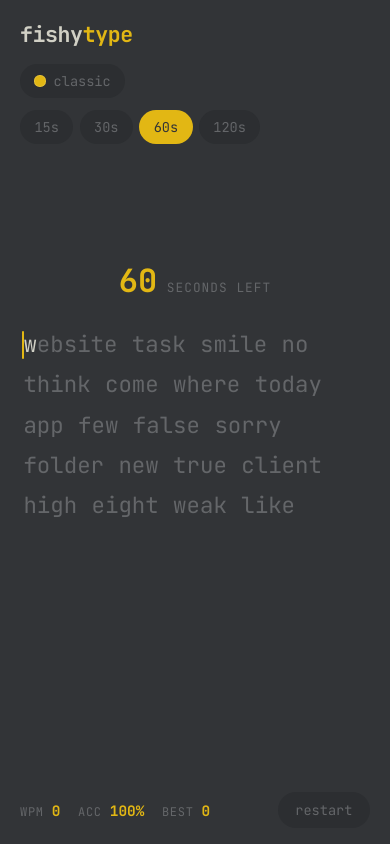
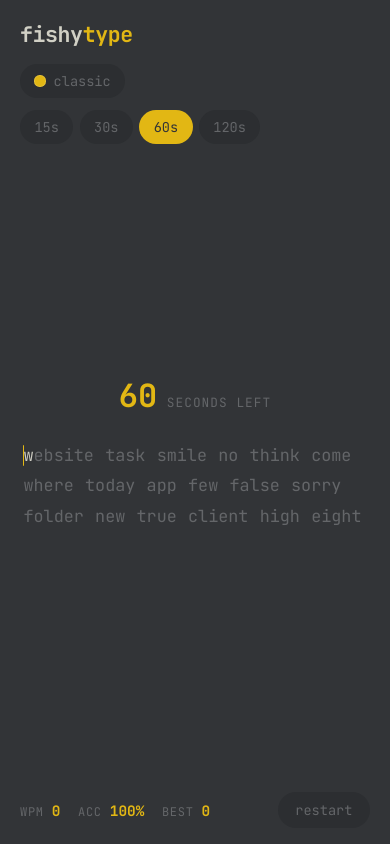
Before and after one commit to dutaalamin/fishytype, a React (Create React App) app: page / in a window 390 px wide. Built offline with nearby package versions, Linux system fonts and the light colour scheme.

Commit message:
fix: consistent 3-line word window with per-line scroll (monkeytype-style)

```diff
--- a/src/App.css
+++ b/src/App.css
@@ -205,9 +205,9 @@
   display: flex;
   flex-direction: column;
   align-items: center;
-  justify-content: flex-start;
+  justify-content: center;
   gap: 2.75rem;
-  padding: 12vh clamp(1.25rem, 6vw, 6rem) 3rem;
+  padding: 0 clamp(1.25rem, 6vw, 6rem) 3rem;
   cursor: text;
 }
 
@@ -235,6 +235,8 @@
 .words {
   width: 100%;
   max-width: 1100px;
+  height: calc(3 * 1.4em + 2 * 0.55rem);
+  overflow: hidden;
   font-size: clamp(1.4rem, 2.4vw, 2.1rem);
   line-height: 1.4;
 }
@@ -244,6 +246,7 @@
   flex-wrap: wrap;
   align-content: flex-start;
   gap: 0.55rem 0.9rem;
+  transition: transform 0.22s var(--ease);
 }
 
 .word {
@@ -539,11 +542,12 @@
   }
 
   .words {
-    gap: 0.9rem;
+    font-size: 1.05rem;
+    height: calc(3 * 1.4em + 2 * 0.45rem);
   }
 
-  .line {
-    gap: 0.7rem;
+  .words-inner {
+    gap: 0.45rem 0.7rem;
   }
 
   .statusbar {
--- a/src/App.js
+++ b/src/App.js
@@ -124,6 +124,7 @@
   const wordsInnerRef = useRef(null);
   const startedAtRef = useRef(0);
   const finishedRef = useRef(false);
+  const [lineOffset, setLineOffset] = useState(0);
 
   /* ---- persistence ---- */
   useEffect(() => {
@@ -150,6 +151,7 @@
     setWordIndex(0);
     setTyped('');
     setTypedByWord([]);
+    setLineOffset(0);
     setTimeLeft(duration);
     setStatus('idle');
     setShowResults(false);
@@ -224,6 +226,16 @@
     if (status === 'running' && timeLeft === 0) finish();
   }, [status, timeLeft, finish]);
 
+  /* ---- scroll per baris: baris kata aktif jadi baris teratas (seperti Monkeytype) ---- */
+  useEffect(() => {
+    const inner = wordsInnerRef.current;
+    if (!inner) return;
+    const cur = inner.querySelector('.word.current');
+    if (!cur) return;
+    const top = cur.offsetTop;
+    if (top !== lineOffset) setLineOffset(top);
+  }, [wordIndex, lineOffset]);
+
   /* ---- typing ---- */
   const startIfNeeded = () => {
     if (status === 'idle') {
@@ -267,7 +279,8 @@
       });
       setWordIndex((i) => i + 1);
       setTyped('');
-      if (wordIndex >= words.length - 1) {
+      // Jaga buffer: selalu ada cukup kata untuk 3 baris ke depan
+      if (words.length - (wordIndex + 1) < 30) {
         setWords((w) => [...w, ...buildWords()]);
       }
       return;
@@ -367,19 +380,20 @@
         </div>
 
         <div className="words" aria-live="polite">
-          <div className="words-inner" ref={wordsInnerRef}>
+          <div
+            className="words-inner"
+            ref={wordsInnerRef}
+            style={{ transform: `translateY(-${lineOffset}px)` }}
+          >
             {visible.map((word, wi) => {
               const isCurrent = wi === wordIndex;
               const isDone = wi < wordIndex;
               const attempt = isCurrent ? typed : isDone ? typedByWord[wi] ?? '' : '';
               const chars = word.split('');
-
               return (
                 <span
                   key={`w-${wi}`}
-                className={`word ${isCurrent ? 'current' : ''} ${
-                  isDone ? 'done' : ''
-                }`}
+                  className={`word ${isCurrent ? 'current' : ''} ${isDone ? 'done' : ''}`}
                 >
                   {chars.map((char, ci) => {
                     let cls = 'char';
```
Lines whose indentation alone changed are shown as unchanged.
